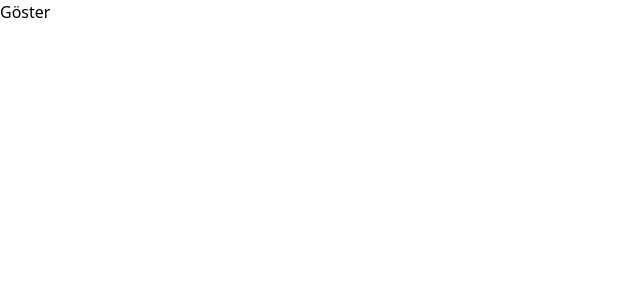
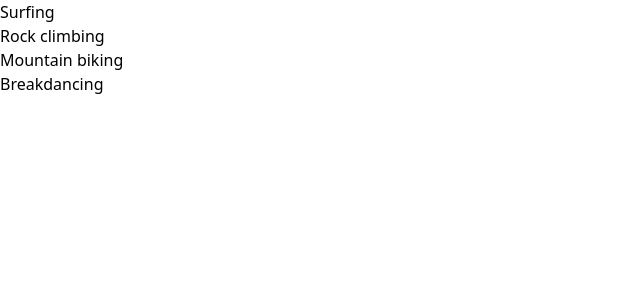
Before and after one commit to kadirkaval/react-starter-example, a React (Create React App) app: page / in a window 1280 px wide. Shown: the top 300 px of the page, without its empty margins (0-640 px from the left). Built offline with nearby package versions, Linux system fonts and the light colour scheme.

Commit message:
1.hafta çalışması

```diff
--- a/src/App.js
+++ b/src/App.js
@@ -1,32 +1,12 @@
-import { useState } from 'react';
 import './App.css';
-import Test from './components/Test';
+import HobbylList from './components/HobbylList';
 import "./index.css";
 
-
 function App() {
-  // const [activeTab, setActiveTab] = useState(0);
-  const [show, setShow]=useState(false);
-
   return (
-    <div>
-      {/* <button onClick={()=>setActiveTab((Math.random()*2).toFixed(0))}>Aktif tabı değiştir</button>
-     <Tab activeTab={activeTab} setActiveTab={setActiveTab}>
-        <Tab.Panel title="Profile">1.Tab</Tab.Panel>
-        <Tab.Panel title="Hakkında">2.Tab</Tab.Panel>
-        <Tab.Panel title="Ayarlar">3.Tab</Tab.Panel>
-     </Tab>
-     {
-      activeTab === 2 && (
-        <div>Burasıda ektra bir alan</div>
-      )
-     } */}
-     <button onClick={()=>setShow(!show)}>{show?"Gizle":"Göster"}</button>
-    {
-      show && ( <Test/>)
-    }
-
-    </div>
+    <>
+    <HobbylList />
+    </>
   );
 }
 
--- /dev/null
+++ b/src/components/Hobby.jsx
@@ -0,0 +1,16 @@
+import React from 'react'
+
+function Hobby() {
+    const hobbies = ["Surfing", "Rock climbing", "Mountain biking", "Breakdancing"];
+  return (
+    <ul>
+    {
+        hobbies.map((hobby, index)=>(
+            <li key={index}>{hobby}</li>
+        ))
+    }
+    </ul>
+  )
+}
+
+export default Hobby
--- /dev/null
+++ b/src/components/HobbylList.jsx
@@ -0,0 +1,12 @@
+import React from 'react'
+import Hobby from './Hobby'
+
+function HobbylList() {
+  return (
+    <div>
+        <Hobby/>
+    </div>
+  )
+}
+
+export default HobbylList
--- a/src/components/Tab.js
+++ /dev/null
@@ -1,27 +0,0 @@
-
-function Tab({ children, activeTab, setActiveTab }) {
-
-    return (
-        <div>
-            <nav>
-            {children.map((tab, index) => (
-            <button key={index} className={
-                activeTab === index ? "bg-green-100" : "bg-gray-100"
-            }
-                onClick={() => setActiveTab(index)}
-            >{tab.props.title}
-            </button>))}
-            </nav>
-            {children[activeTab]}
-        </div>
-    )
-}
-
-Tab.Panel = function ({ children }) {
-
-    return (
-        <div>{children}</div>
-    )
-}
-
-export default Tab;
--- a/src/components/Test.js
+++ /dev/null
@@ -1,22 +0,0 @@
-import { useEffect, useState } from "react";
-
-function Test(){
-    const [count, setCount] = useState(0);
-
-    useEffect(()=>{
-        fetch('https://jsonplaceholder.typicode.com/todos/'+count)
-      .then(response => response.json())
-      .then(json => console.log(json))
-    }, [count]);
-
-    return(
-        <div>
-            <h1 className="text-2xl py-3">{count}</h1>
-            <button onClick={()=>setCount(count => count+1)}>Arttır</button>
-            <hr></hr>
-         Test components
-        </div>
-    )
-}
-
-export default Test;
```
